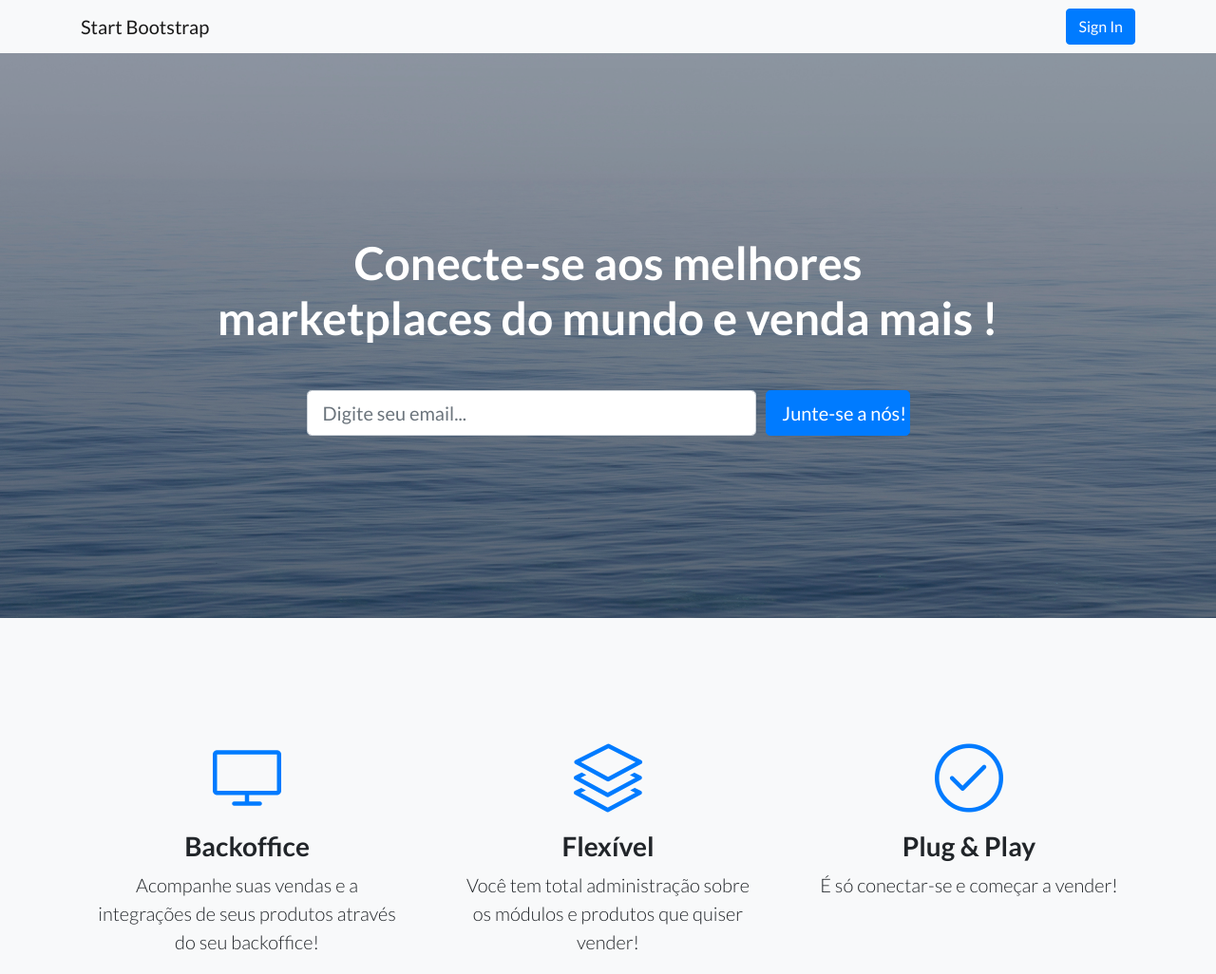
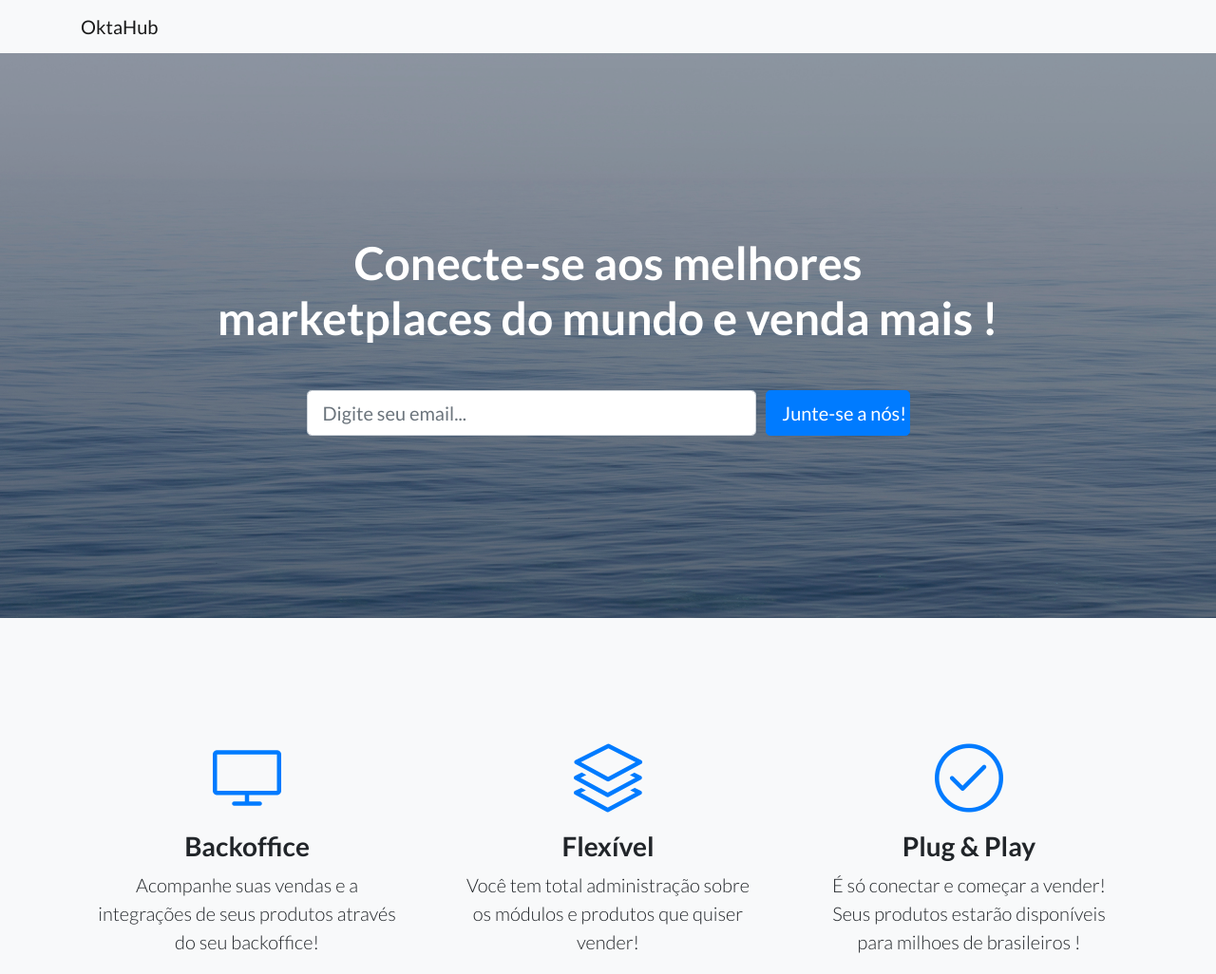
Before and after one commit to hrbocutti/oktahub, a website: page index.html in a window 1280 px wide. Shown: the top 1026 px of the page at 95% size. Drawn offline with Linux system fonts and the light colour scheme.

Commit message:
Start development

```diff
--- a/index.html
+++ b/index.html
@@ -28,8 +28,8 @@
     <!-- Navigation -->
     <nav class="navbar navbar-light bg-light static-top">
       <div class="container">
-        <a class="navbar-brand" href="#">Start Bootstrap</a>
-        <a class="btn btn-primary" href="#">Sign In</a>
+        <a class="navbar-brand" href="#">OktaHub</a>
+        <!--<a class="btn btn-primary" href="#">Sign In</a>-->
       </div>
     </nav>
 
@@ -85,7 +85,7 @@
                 <i class="icon-check m-auto text-primary"></i>
               </div>
               <h3>Plug & Play</h3>
-              <p class="lead mb-0">É só conectar-se e começar a vender!</p>
+              <p class="lead mb-0">É só conectar e começar a vender! Seus produtos estarão disponíveis para milhoes de brasileiros !</p>
             </div>
           </div>
         </div>
```
